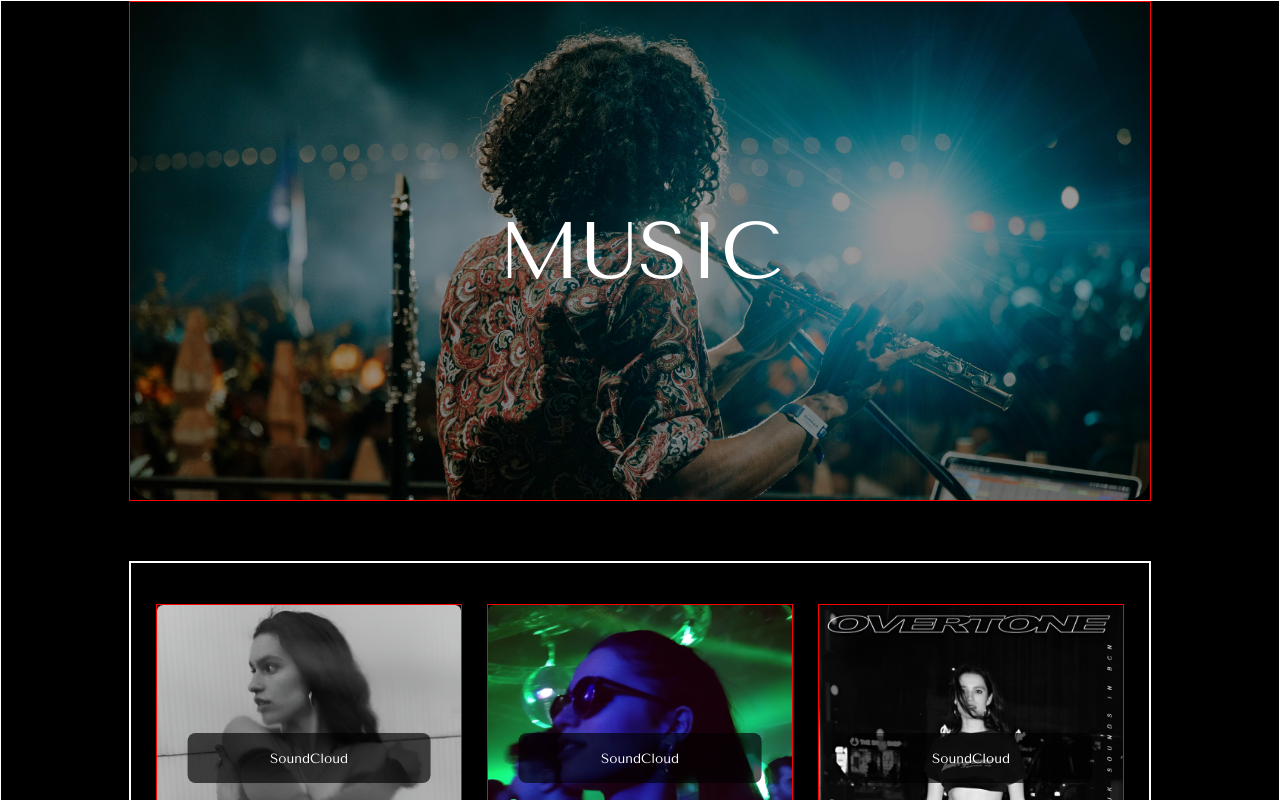
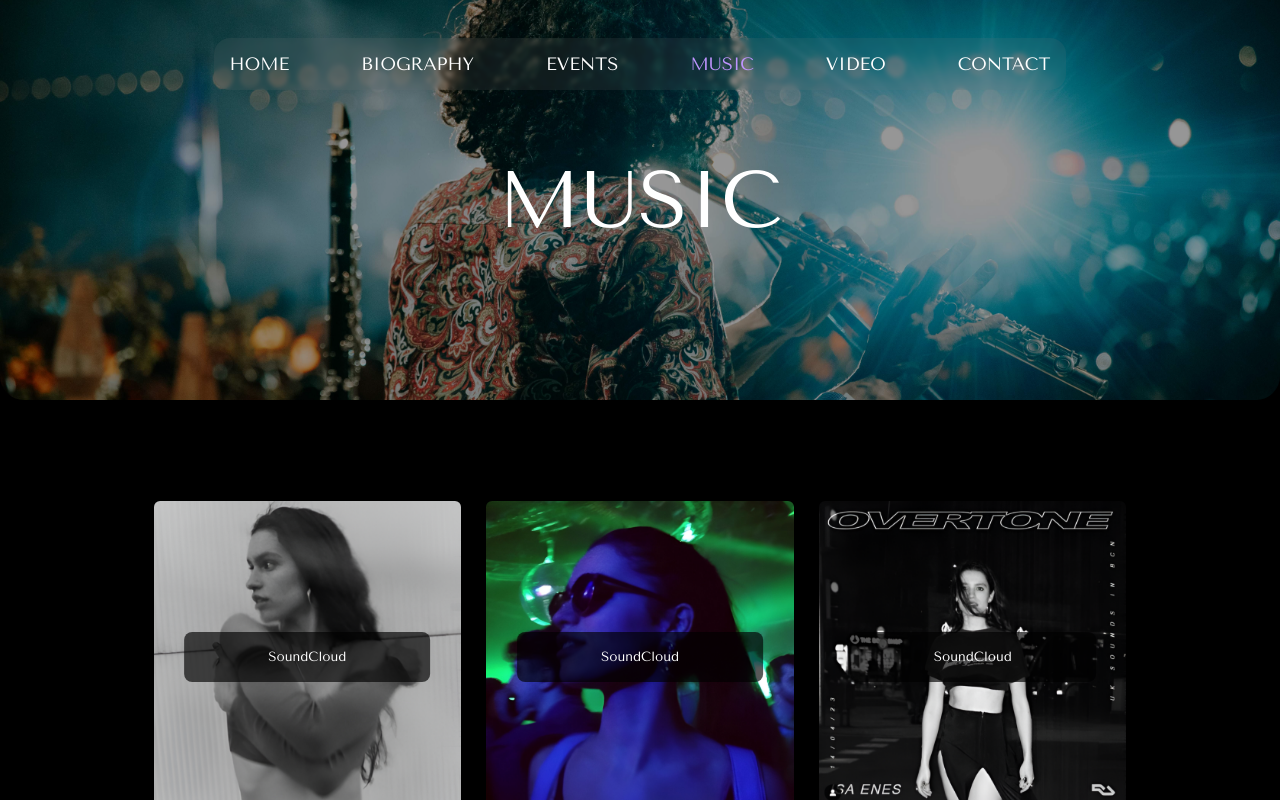
Before and after one commit to Michely05/Nasiri, a React (Vite) app: page /music in a window 1280 px wide. Shown: the top 800 px of the page. Built offline with nearby package versions, Linux system fonts and the light colour scheme.

Commit message:
music/video components

```diff
--- a/src/components/Gallery.css
+++ b/src/components/Gallery.css
@@ -4,18 +4,19 @@
   align-items: center;
   flex-direction: column;
   width: 100%;
-  border: 1px solid white;
+
   gap: 60px;
 }
 
 .bannerGallery {
-  width: 80%;
-  height: 500px;
-  border: 1px solid red;
+  width: 100%;
+  height: 400px;
+
   display: flex;
   justify-content: center;
   align-items: center;
   position: relative;
+  z-index: -1;
 }
 
 .bannerGallery img {
@@ -42,7 +43,7 @@
   align-items: center;
   flex-wrap: wrap;
   position: relative;
-  border: 2px solid white;
+
 }
 
 .galleryItemContainer {
@@ -52,7 +53,7 @@
   justify-content: center;
   transition: opacity 0.3s ease-in-out;
   position: relative;
-  border: 1px solid red;
+
   margin-top: 4%;
 }
 
--- a/src/components/NavBar.jsx
+++ b/src/components/NavBar.jsx
@@ -40,7 +40,6 @@ export default function NavBar() {
                     <li className='route'><NavLink to="/music" className='textRoute'activeclassname='active' onClick={handleNavLinkClick}>MUSIC</NavLink></li>
                     <li className='route'><NavLink to="/video" className='textRoute'activeclassname='active' onClick={handleNavLinkClick}>VIDEO</NavLink></li>
                     <li className='route'><NavLink to="/contact" className='textRoute'activeclassname='active' onClick={handleNavLinkClick}>CONTACT</NavLink></li>
-
                 </ul>
             </nav>
         </div>
```
Also changed, not shown: src/App.jsx (+4 -7 lines).
